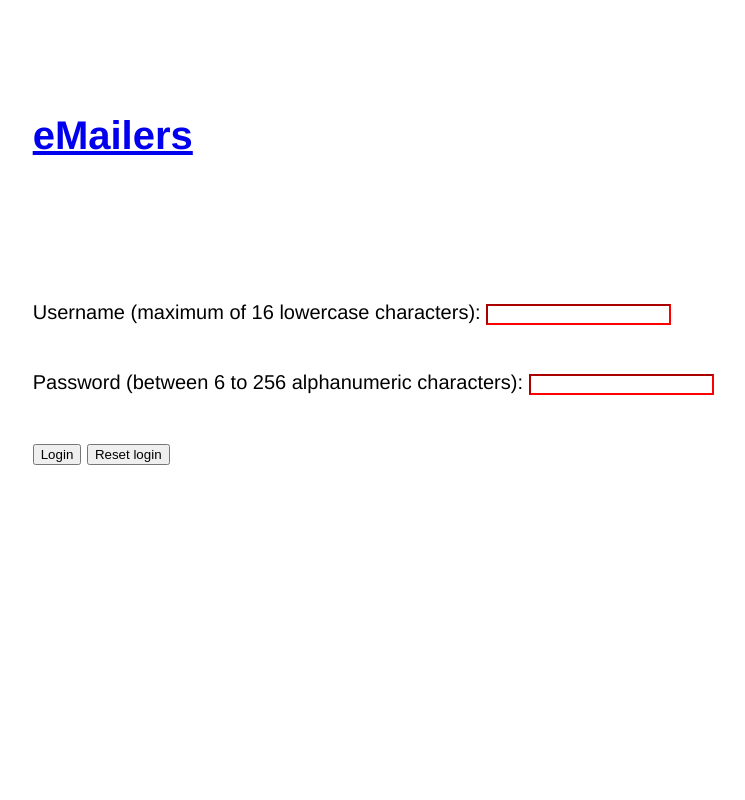
After one commit to ThijsRay/TU-Delft-CTF-2022, a PHP site: page /login.php in a window 1280 px wide. The commit adds this page. Shown: the whole page, without its empty margins (226-971 px from the left). Run offline with PHP 8.4, Linux system fonts and the light colour scheme.

Commit message:
Add php challenge

```diff
--- a/web/youve_got_mail/src/config.php
+++ b/web/youve_got_mail/src/config.php
@@ -1,4 +1,4 @@
 <?php
 
 declare(strict_types=1);
-const DB_LOCATION = "/var/www/html/data/sqlite.db";
+const DB_LOCATION = "/tmp/sqlite.db";
--- a/web/youve_got_mail/src/db.php
+++ b/web/youve_got_mail/src/db.php
@@ -3,23 +3,21 @@ require_once("config.php");
 
 class Database extends SQLite3
 {
-  private static $has_been_setup = false;
-
-  function __construct($readonly = false)
+  function __construct(bool $readonly = false)
   {
-    if (!self::$has_been_setup) {
-      $this->has_been_setup = $this->setup();
+    if (!file_exists(DB_LOCATION)) {
+      $this->setup();
     }
 
-    $this->__open($readonly);
+    $this->_open($readonly);
   }
 
-  private function __open($readonly)
+  private function _open(bool $readonly)
   {
     if ($readonly) {
       $this->open(DB_LOCATION, SQLITE3_OPEN_READONLY);
     } else {
-      $this->open(DB_LOCATION);
+      $this->open(DB_LOCATION, SQLITE3_OPEN_READWRITE | SQLITE3_OPEN_CREATE);
     }
   }
 
@@ -30,17 +28,53 @@ class Database extends SQLite3
 
   private function setup(): bool
   {
-    $this->__open(false);
+    $this->_open(false);
     $this->exec("CREATE TABLE IF NOT EXISTS members (username TEXT, password TEXT, activated BOOLEAN, last_seen DATETIME)");
     $this->exec("CREATE TABLE IF NOT EXISTS roles (username TEXT, role_name TEXT)");
-    $this->exec("CREATE TABLE IF NOT EXISTS post_types (type TEXT)");
-    $this->exec("CREATE TABLE IF NOT EXISTS posts (poster TEXT, post_type TEXT, post_content TEXT)");
-    $this->exec("CREATE TABLE IF NOT EXISTS stamps (type TEXT, name TEXT, country TEXT, description TEXT, image TEXT, value NUMERIC, owned_by TEXT)");
-    $this->exec("CREATE TABLE IF NOT EXISTS stamps_reactions (stamp_id INT, reaction_type TEXT, text TEXT, reacter TEXT)");
+    $this->exec("CREATE TABLE IF NOT EXISTS posts (poster TEXT, title TEXT, post_content TEXT)");
     $this->exec("CREATE TABLE IF NOT EXISTS vouches (voucher TEXT, vouchee TEXT)");
-    $this->exec("CREATE TABLE IF NOT EXISTS messages (voucher TEXT, vouchee TEXT)");
+    $this->exec("CREATE TABLE IF NOT EXISTS messages (from_user TEXT, to_user TEXT, content TEXT)");
     $this->exec("CREATE TABLE IF NOT EXISTS profile (username TEXT, biography TEXT, image TEXT)");
     $this->exec("CREATE TABLE IF NOT EXISTS settings (key TEXT, value TEXT)");
+
+    // TODO: copy database and remove this
+    $this->exec("INSERT INTO members (username, password, activated, last_seen) VALUES ('admin', 'ZblKhUWvdfuSek74lbE4', true, '2022-10-15 10:00:00')");
+    $this->exec("INSERT INTO members (username, password, activated, last_seen) VALUES ('bob', 'ZblKhUWvdfuSek74lbE4', true, '2022-10-15 10:00:01')");
+    $this->exec("INSERT INTO members (username, password, activated, last_seen) VALUES ('charlie', 'ZblKhUWvdfuSek74lbE4', true, '2022-10-15 10:00:02')");
+    $this->exec("INSERT INTO members (username, password, activated, last_seen) VALUES ('denise', 'ZblKhUWvdfuSek74lbE4', true, '2022-10-15 10:00:03')");
+    $this->exec("INSERT INTO members (username, password, activated, last_seen) VALUES ('fred', 'ZblKhUWvdfuSek74lbE4', true, '2022-10-15 10:00:04')");
+
+    $this->exec("INSERT INTO roles (username, role_name) VALUES ('admin', 'admin')");
+    $this->exec("INSERT INTO roles (username, role_name) VALUES ('bob', 'member')");
+    $this->exec("INSERT INTO roles (username, role_name) VALUES ('charlie', 'member')");
+    $this->exec("INSERT INTO roles (username, role_name) VALUES ('denise', 'member')");
+    $this->exec("INSERT INTO roles (username, role_name) VALUES ('fred', 'member')");
+
+    $this->exec("INSERT INTO posts (poster, title, post_content) VALUES ('admin', 'Welcome to the site!', 'It is still a work in progress but the basics should be working. If anybody has any suggestions, please send me a message. No stamp necessary!')");
+    $this->exec("INSERT INTO posts (poster, title, post_content) VALUES ('charlie', 'Expert required', 'I have a rare stamp in my collection and I want an expert opinion on it. Anybody knows anybody who can help me?')");
+    $this->exec("INSERT INTO posts (poster, title, post_content) VALUES ('denise', 'Stamp for sale', 'Selling this stamp from the year 1337. It is in a great state. Im open for any offer over 5k')");
+    $this->exec("INSERT INTO posts (poster, title, post_content) VALUES ('charlie', 'RE: charlie', 'Hey charlie! I know about an expert in the field of stamps. Ill send you their contact information via private message')");
+    $this->exec("INSERT INTO posts (poster, title, post_content) VALUES ('fred', 'POOR SEO PERFORMANCE?? WE CAN HELP!', 'WE OFFER GREAT SERVICES TO BOOST YOUR WEBSITES RANKING FOR _FREE_ SIGN UP NOW AT www (dot) THIS IS NOT SPAM BUT A GREAT GREAT DEAL (dot) com FOR YOUR _FREE_ TRAIL')");
+    $this->exec("INSERT INTO posts (poster, title, post_content) VALUES ('admin', 'Sorry everybody', 'I am still working on the spam prevential system, it is not working great yet. Please ignore the previous message while I sort this out.')");
+    $this->exec("INSERT INTO posts (poster, title, post_content) VALUES ('bob', 'RE: admin', 'No problem, I can understand the problem. Let us know if we can help')");
+
+    $this->exec("INSERT INTO profile (username, biography, image) VALUES ('admin', 'Administrator of the site. Contact me if you have any issue with it.', '/images/profile/admin.jpeg')");
+    $this->exec("INSERT INTO profile (username, biography, image) VALUES ('bob', 'My name is bob. i like stamps', '/images/profile/bob.jpeg')");
+    $this->exec("INSERT INTO profile (username, biography, image) VALUES ('charlie', 'have a great collection of stamps, not sure what to do with them', '/images/profile/charlie.jpeg')");
+    $this->exec("INSERT INTO profile (username, biography, image) VALUES ('denise', 'i am selling VERY RARE and VERY OLD stamps, message me for more information', '/images/profile/denise.jpeg')");
+    $this->exec("INSERT INTO profile (username, biography, image) VALUES ('fred', 'GO TO DOUBLE U DOUBLE U DOUBLE U DOT NOT A SPAM SITE DOT COM AND SEE WHAT WE CAN OFFER TO YOU', '/images/profile/fred.jpeg')");
+
+    $this->exec("INSERT INTO messages (from_user, to_user, content) VALUES ('admin', 'admin', 'TUDCTF{RE@DIn9_07hEr_P3OPlEs_L3t73rS_IS_n07_aLl0Wed_accorDiNG_7o_tHe_DU7CH_COns717U7i0n}')");
+    $this->exec("INSERT INTO messages (from_user, to_user, content) VALUES ('admin', 'bob', 'Welcome on the site bob! If you have any feedback, please let me know')");
+    $this->exec("INSERT INTO messages (from_user, to_user, content) VALUES ('admin', 'charlie', 'Welome on the site charlie! If you have any feedback, please let me know')");
+    $this->exec("INSERT INTO messages (from_user, to_user, content) VALUES ('admin', 'denise', 'Welome on the site denise! If you have any feedback, please let me know')");
+    $this->exec("INSERT INTO messages (from_user, to_user, content) VALUES ('admin', 'fred', 'Welome on the site fred! If you have any feedback, please let me know')");
+    $this->exec("INSERT INTO messages (from_user, to_user, content) VALUES ('admin', 'fred', 'Stop spamming!')");
+    $this->exec("INSERT INTO messages (from_user, to_user, content) VALUES ('charlie', 'charlie', 'Hey! You can mail me for more info but only physical mail please')");
+    $this->exec("INSERT INTO messages (from_user, to_user, content) VALUES ('charlie', 'charlie', 'Oh whoops I was sending this to myself')");
+
+    // END TODO
+
     $this->close();
     return false;
   }
--- a/web/youve_got_mail/src/functions/members.php
+++ b/web/youve_got_mail/src/functions/members.php
@@ -9,7 +9,7 @@ class Member
   private $is_activated;
   private $last_seen;
 
-  private function __construct($username, $password)
+  public function __construct($username, $password)
   {
     $this->username = $username;
     $this->password = $password;
@@ -17,18 +17,18 @@ class Member
     $this->last_seen = time();
   }
 
-  public function addMember($username, $password)
+  public function addMember()
   {
-    if (!$this->exists($username)) {
+    if (!$this->exists($this->username)) {
       $db = new Database();
-      $query = sprintf(
-        "INSERT INTO members (username, password, activated, last_seen) VALUES (%s, %s, %d, %d)",
-        $username,
-        $password,
-        $this->is_activated,
-        $this->last_seen
+      $stmt = $db->prepare(
+        "INSERT INTO members (username, password, activated, last_seen) VALUES (:u, :p, :a, :ls)"
       );
-      $db->exec($query);
+      $stmt->bindValue(':u', $this->username, SQLITE3_TEXT);
+      $stmt->bindValue(':p', $this->password, SQLITE3_TEXT);
+      $stmt->bindValue(':a', $this->is_activated, SQLITE3_INTEGER);
+      $stmt->bindValue(':ls', $this->last_seen, SQLITE3_TEXT);
+      $stmt->execute();
     }
   }
 
@@ -38,7 +38,10 @@ class Member
     $stmt = $db->prepare("SELECT COUNT(*) FROM members WHERE username == :username");
     $stmt->bindValue(':username', $username, SQLITE3_TEXT);
     $result = $stmt->execute();
-    print_r($result->fetchArray());
-    return false;
+    if ($result->fetchArray()[0] === 0) {
+      return false;
+    } else {
+      return true;
+    }
   }
 }
--- /dev/null
+++ b/web/youve_got_mail/src/login.php
@@ -0,0 +1,63 @@
+<?php
+require_once('config.php');
+require_once('functions/members.php');
+?>
+</br>
+</br>
+
+<?php
+$error = "";
+$username = "";
+$password = "";
+
+function verify_login($username, $password, &$error): bool
+{
+  $db = new Database(true);
+  $stmt = $db->prepare("SELECT COUNT(*) FROM members WHERE username=:u AND password=:p AND activated=true");
+  $stmt->bindValue(':u', $username);
+  $stmt->bindValue(':p', $password);
+
+  $result = $stmt->execute();
+  if ($result->fetchArray()[0] === 0) {
+    $error = "Cannot find an activated user with these credentials";
+    return false;
+  } else {
+    return true;
+  }
+}
+
+if ($_SERVER['REQUEST_METHOD'] === 'POST') {
+  $username = $_POST['username'];
+  $password = $_POST['password'];
+
+  if (verify_login($username, $password, $error)) {
+    echo "Login succesful!";
+    $_SESSION['loggedin'] = True;
+    $_SESSION['user'] = $username;
+    exit();
+  }
+}
+?>
+
+<style>
+  input:invalid {
+    border-color: red;
+  }
+</style>
+
+<div><b><?= $error ?></b></div>
+</br>
+<form method="post">
+  <label>Username (maximum of 16 lowercase characters):
+    <input name="username" type="text" pattern="[a-z]{0,16}" required value="<?= $username ?>">
+  </label>
+  </br>
+  </br>
+  <label>Password (between 6 to 256 alphanumeric characters):
+    <input name="password" type="password" minlength="6" pattern="[a-z0-9A-Z]{6,256}" maxlength="256" required value="<?= $password ?>">
+  </label>
+  </br>
+  </br>
+  <input type="submit" value="Login">
+  <input type="reset" value="Reset login">
+</form>
--- /dev/null
+++ b/web/youve_got_mail/src/logout.php
@@ -0,0 +1,4 @@
+<?php
+require_once('prelude.php');
+session_destroy();
+exit("Logged out succesfully!");
--- a/web/youve_got_mail/src/prelude.php
+++ b/web/youve_got_mail/src/prelude.php
@@ -1,3 +1,25 @@
 <?php
 require_once("config.php");
 require_once("db.php");
+session_start();
+
+echo "<head>
+<title>eMailers - Online community for mail and stamp enthousiasts</title>
+<style>
+  html {
+    max-width: 70ch;
+    padding: 3em 1em;
+    margin: auto;
+    line-height: 1.75;
+    font-size: 1.25em;
+    font-family: Helvetica, 'Trebuchet MS', Verdana, sans-serif;
+  }
+  h1,h2,h3,h4,h5,h6 {
+    margin: 1em 0 0.5em;
+  }
+  p,ul,ol {
+    margin-bottom: 2em;
+  }
+</style>
+</head>
+<h1><a href='/'>eMailers</a></h1>";
```
Also changed, not shown: web/youve_got_mail/src/index.php (+29 -2 lines), web/youve_got_mail/src/message.php (added, +26 -0 lines), web/youve_got_mail/src/post.php (added, +7 -0 lines), web/youve_got_mail/src/profile.php (added, +50 -0 lines), web/youve_got_mail/src/register.php (+25 -8 lines), web/youve_got_mail/src/robots.txt (added, +7 -0 lines), web/youve_got_mail/src/vouch.php (added, +14 -0 lines), web/youve_got_mail/src/images/profile/admin.jpeg (added), web/youve_got_mail/src/images/profile/bob.jpeg (added), web/youve_got_mail/src/images/profile/charlie.jpeg (added), web/youve_got_mail/src/images/profile/denise.jpeg (added), web/youve_got_mail/src/images/profile/fred.jpeg (added), 1 other file.
